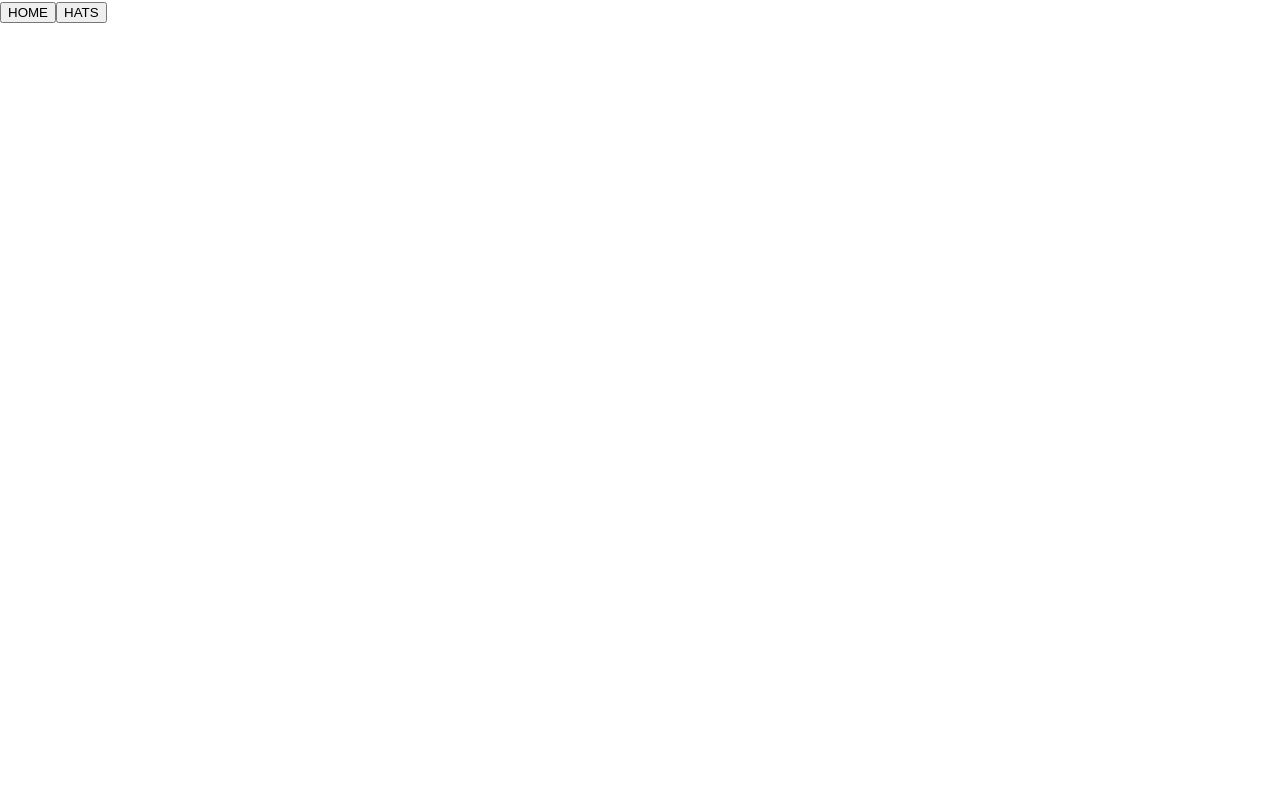
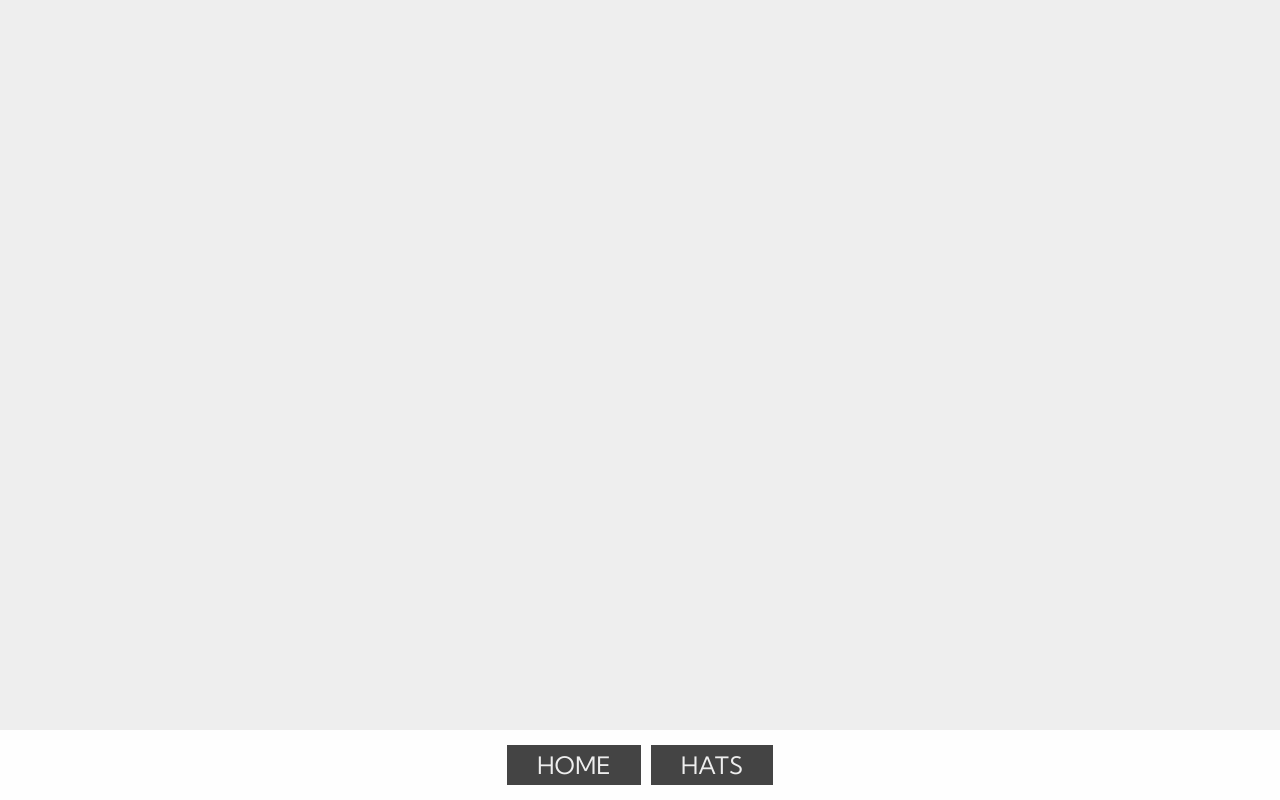
Before and after one commit to vahan-sahakyan/crwn-clothing, a React (Create React App) app: page / in a window 1280 px wide. Built offline with nearby package versions, Linux system fonts and the light colour scheme.

Commit message:
new temporary down-fixed navbar

```diff
--- a/public/index.html
+++ b/public/index.html
@@ -17,6 +17,10 @@
     <link rel="manifest" href="%PUBLIC_URL%/manifest.json" />
     <link
       href="https://fonts.googleapis.com/css?family=Open+Sans+Condensed:300"
+      rel="stylesheet"
+    />
+    <link
+      href="https://fonts.googleapis.com/css2?family=Kumbh+Sans"
       rel="stylesheet"
     />
     <!--
--- a/src/App.css
+++ b/src/App.css
@@ -1,3 +1,44 @@
 body {
   font-family: 'Open Sans Condensed', sans-serif;
+  background-color: #eee;
 }
+.nav {
+  height: 70px;
+  background-color: #fffe;
+  z-index: 9999;
+
+  display: flex;
+
+  gap: 10px;
+  align-items: center;
+  justify-content: center;
+  position: fixed;
+  bottom: 0;
+  width: 100vw;
+}
+
+.nav-container {
+  display: flex;
+
+  gap: 10px;
+  align-items: center;
+  justify-content: center;
+}
+
+button {
+  font-family: 'Kumbh Sans', sans-serif;
+  font-size: 1.5rem;
+
+  flex: 1;
+
+  border-style: none;
+  color: #eee;
+  background-color: #444;
+  padding: 5px 30px;
+  cursor: pointer;
+  /* margin: 10px; */
+}
+button:hover {
+  background-color: #777;
+  transition: 100ms;
+}
--- a/src/App.js
+++ b/src/App.js
@@ -17,16 +17,22 @@ function HatsPage(props) {
 const App = () => {
   return (
     <div>
+      <nav className="nav">
+        <div className="nav-container">
           <Link to="/crwn-clothing/">
             <button> HOME</button>
           </Link>
           <Link to="/crwn-clothing/hats">
             <button>HATS</button>
           </Link>
+        </div>
+      </nav>
+
       <Switch>
         <Route exact path="/crwn-clothing/" component={HomePage} />
         <Route path="/crwn-clothing/hats" component={HatsPage} />
       </Switch>
+      <div style={{ height: '70px' }} />
     </div>
   );
 };
```
Lines whose indentation alone changed are shown as unchanged.
